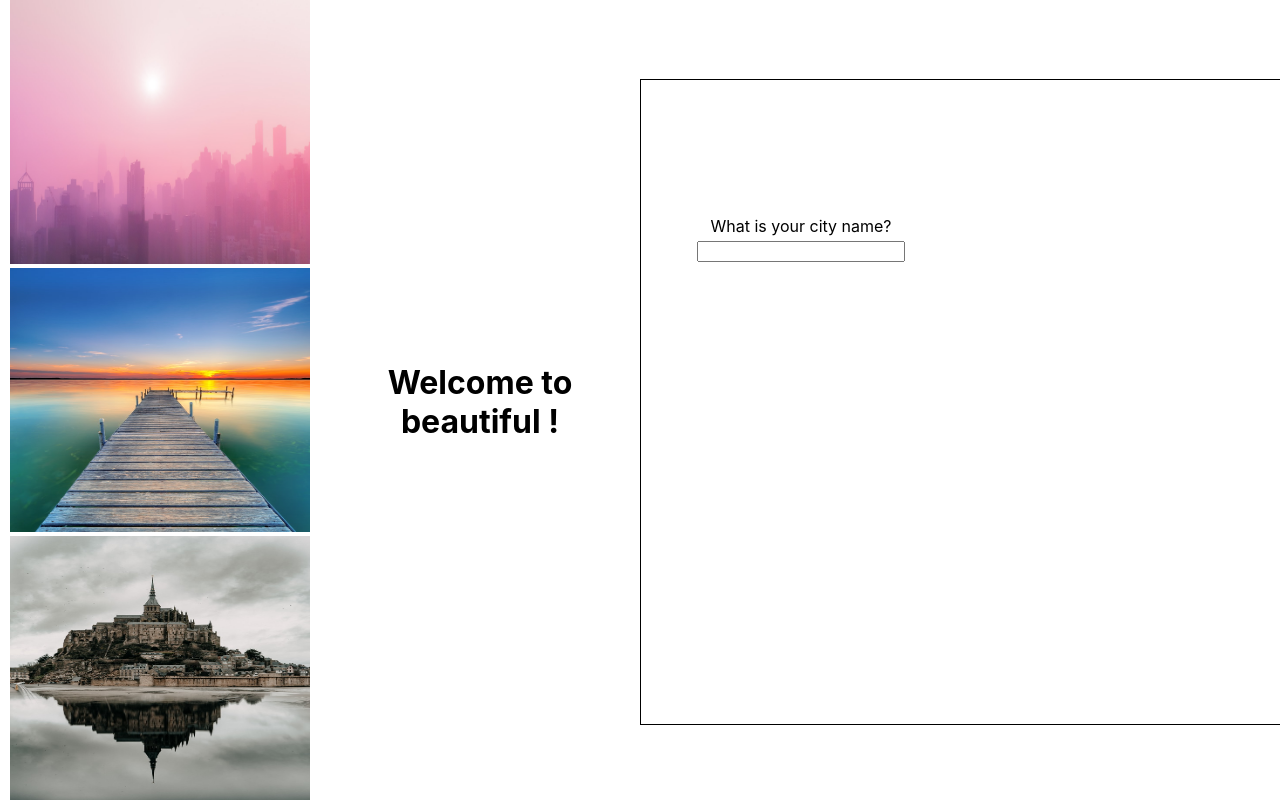
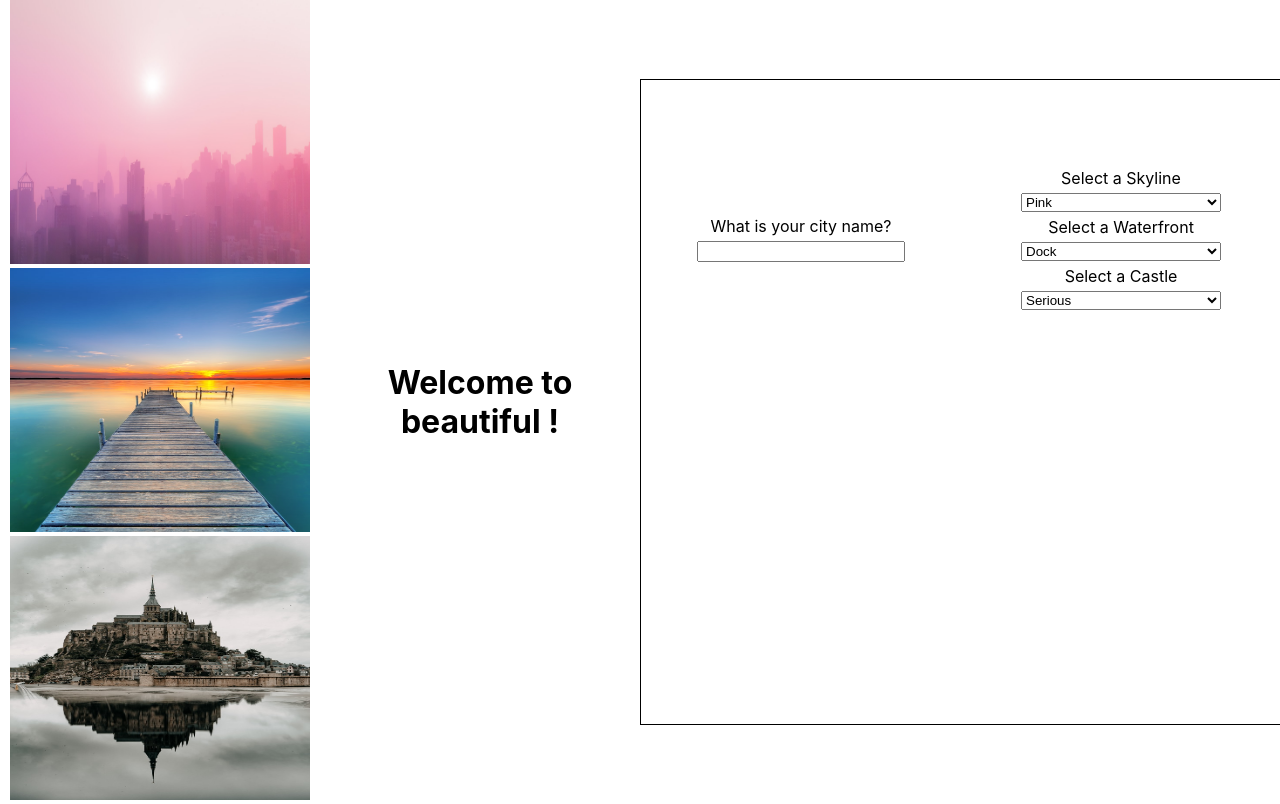
Before and after one commit to belliott15/2.5-City-Builder_HB-React, a React (Create React App) app: page / in a window 1280 px wide. Built offline with nearby package versions, Linux system fonts and the light colour scheme.

Commit message:
completed skylinedropdown and waterfrontdropdown

```diff
--- a/src/App.js
+++ b/src/App.js
@@ -36,6 +36,9 @@
 
           In each Dropdown, pass as props the state handler functions defined above, so that these child components can manipulate parent state
           */}
+          <SkylineDropdown setSkylineID={setSkylineID}/>
+          <WaterfrontDropdown setWaterFrontID={setWaterFrontID}/>
+          <CastleDropdown setCastleID={setCastleID}/>
         </section>
         {/* here, the SloganForm component takes in the setSlogans state handler function and the slogans array that live in state */}
         {/* here, the SloganList component takes the array of slogans that lives in state */}
--- a/src/SkylineDropdown.js
+++ b/src/SkylineDropdown.js
@@ -1,16 +1,19 @@
 import React from 'react';
 
-export default function SkylineDropdown(props) {
+export default function SkylineDropdown({ setSkylineID }) {
+  function setSkyline(e){
+    setSkylineID(e.target.value);
+  }
   return (
     <div>
       Select a Skyline
       {/* this component should have a prop called setSkyline, which is a function */}
       {/* on change, this component should use e.target.value to pass the correct id to the setSkyline function */}
       {/* note that the options will need value properties (1, 2, or 3) that correspond to the photo filenames in the public directory */}
-      <select>
-        <option>Pink</option>
-        <option>Busy</option>
-        <option>Foggy</option>
+      <select onChange={setSkyline}>
+        <option value='1'>Pink</option>
+        <option value='2'>Busy</option>
+        <option value='3'>Foggy</option>
       </select>
     </div>
   );
--- a/src/WaterfrontDropdown.js
+++ b/src/WaterfrontDropdown.js
@@ -1,16 +1,19 @@
 import React from 'react';
 
-export default function WaterfrontDropdown(props) {
+export default function WaterfrontDropdown({ setWaterFrontID }) {
+  function setWaterfront(e){
+    setWaterFrontID(e.target.value);
+  }
   return (
     <div>
       Select a Waterfront
       {/* this component should have a prop called setWaterfront, which is a function */}
       {/* on change, this component should use e.target.value to pass the correct id to the setWaterfront function */}
       {/* note that the options will need value properties (1, 2, or 3) that correspond to the photo filenames in the public directory */}
-      <select>
-        <option>Dock</option>
-        <option>Sunset</option>
-        <option>Boats</option>
+      <select onChange={setWaterfront}>
+        <option value='1'>Dock</option>
+        <option value='2'>Sunset</option>
+        <option value='3'>Boats</option>
       </select>
     </div>
   );
```
